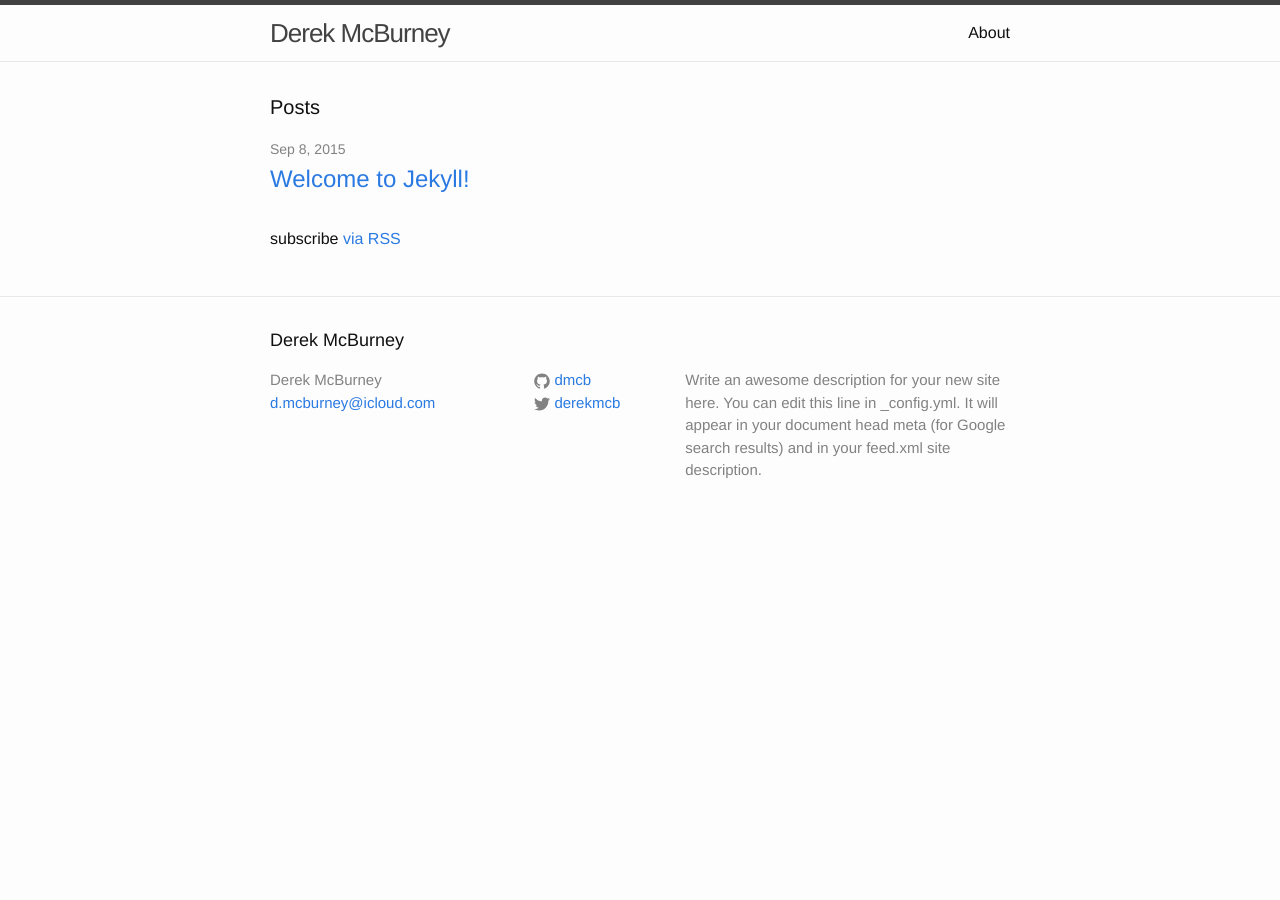
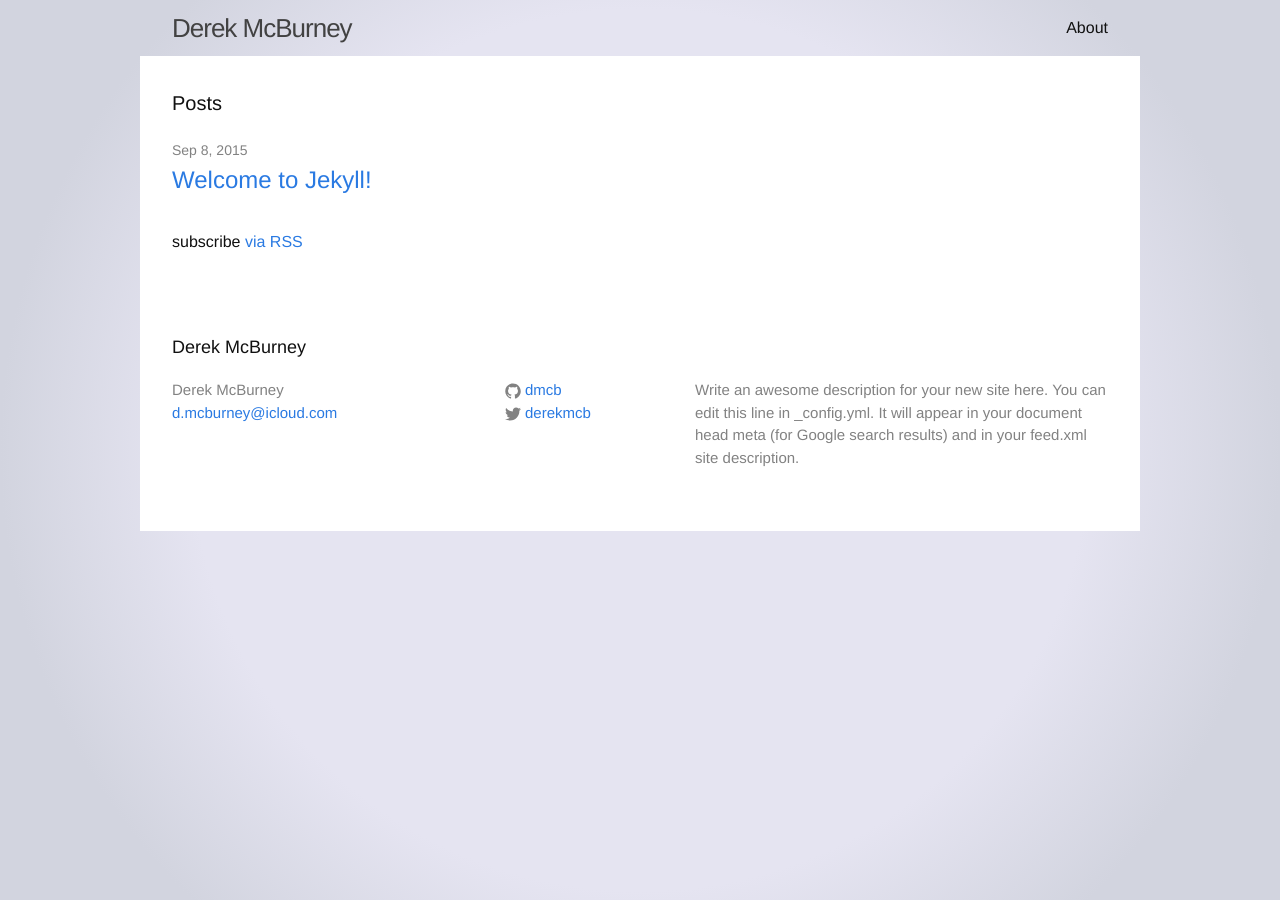
Before and after one commit to dmcb/dmcb-dot-dev, a Jekyll site: the page built from index.html, in a window 1280 px wide. Built offline with Jekyll 4.4.1, drawn with Linux system fonts in a browser that asks for light colours.

Commit message:
Changes some default styling
I’m probably going to do away with all the pre-canned formatting stuff,
less is more.

```diff
--- a/_layouts/page.html
+++ b/_layouts/page.html
@@ -2,10 +2,6 @@
 layout: default
 ---
 <div class="post">
-
-  <header class="post-header">
-    <h1 class="post-title">{{ page.title }}</h1>
-  </header>
 
   <article class="post-content">
     {{ content }}
--- a/css/main.scss
+++ b/css/main.scss
@@ -11,7 +11,7 @@ $base-font-size:   16px;
 $small-font-size:  $base-font-size * 0.875;
 $base-line-height: 1.5;
 
-$spacing-unit:     30px;
+$spacing-unit:     2em;
 
 $text-color:       #111;
 $background-color: #fdfdfd;
@@ -22,7 +22,7 @@ $grey-color-light: lighten($grey-color, 40%);
 $grey-color-dark:  darken($grey-color, 25%);
 
 // Width of the content area
-$content-width:    800px;
+$content-width:    1000px;
 
 $on-palm:          600px;
 $on-laptop:        800px;
@@ -50,3 +50,33 @@ $on-laptop:        800px;
         "layout",
         "syntax-highlighting"
 ;
+
+
+
+// Derek's CSS
+
+body {
+	background: radial-gradient(center center, 50% 70%, #e5e4f1 70%, #d2d4df);
+	background: -webkit-radial-gradient(center center, 50% 70%, #e5e4f1 70%, #d2d4df);
+	background: -o-radial-gradient(center center, 50% 70%, #e5e4f1 70%, #d2d4df);
+	background: -ms-radial-gradient(center center, 50% 70%, #e5e4f1 70%, #d2d4df);
+	background-attachment: fixed;
+
+	.site-header {
+		border-top: 0;
+		border-bottom: 0;
+	}
+
+	.page-content, .site-footer {
+		padding: 0;
+
+		.wrapper {
+			padding: $spacing-unit;
+			background-color: #fff;
+		}
+	}
+
+	.site-footer {
+		border-top: 0;
+	}
+}
```
